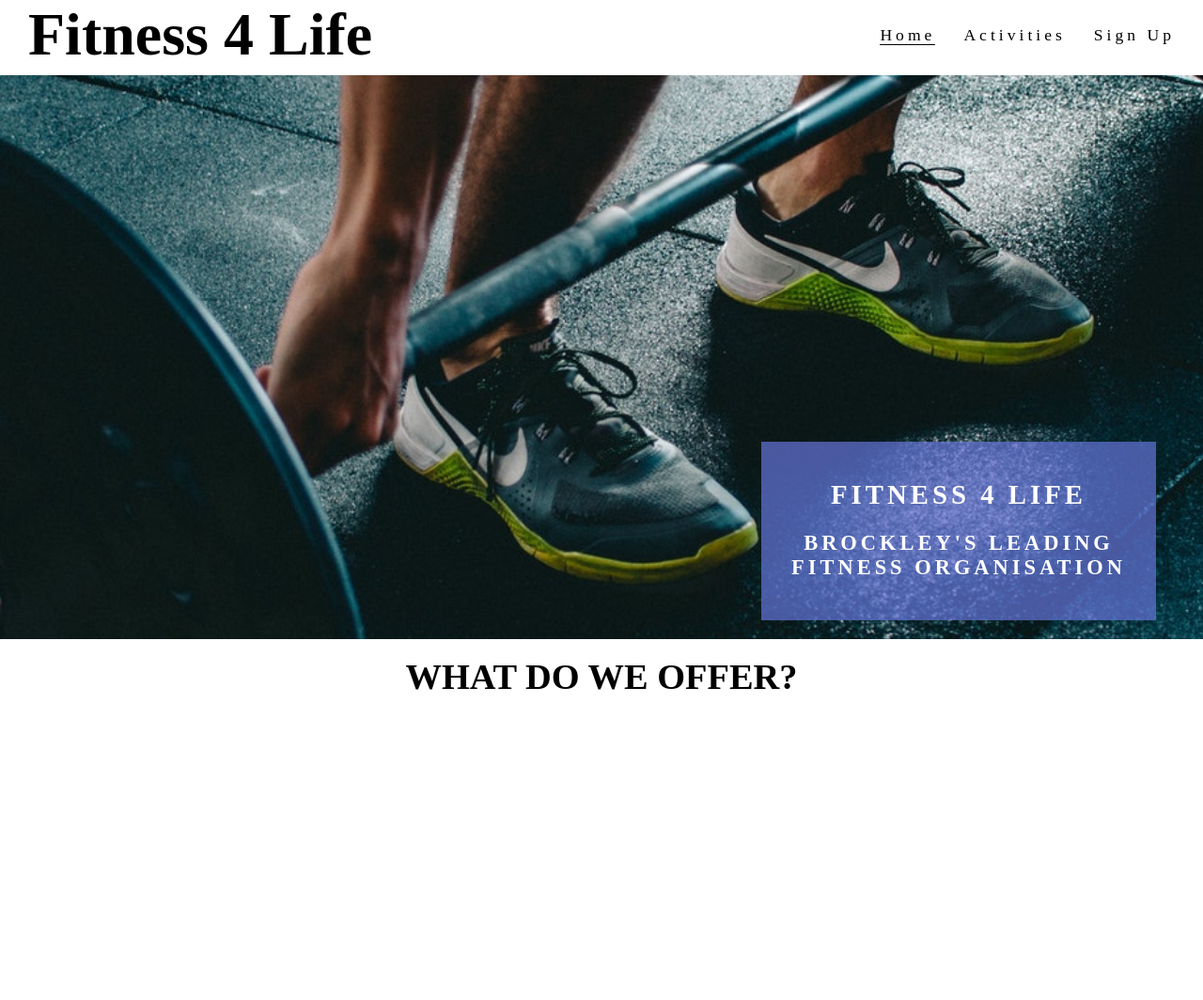
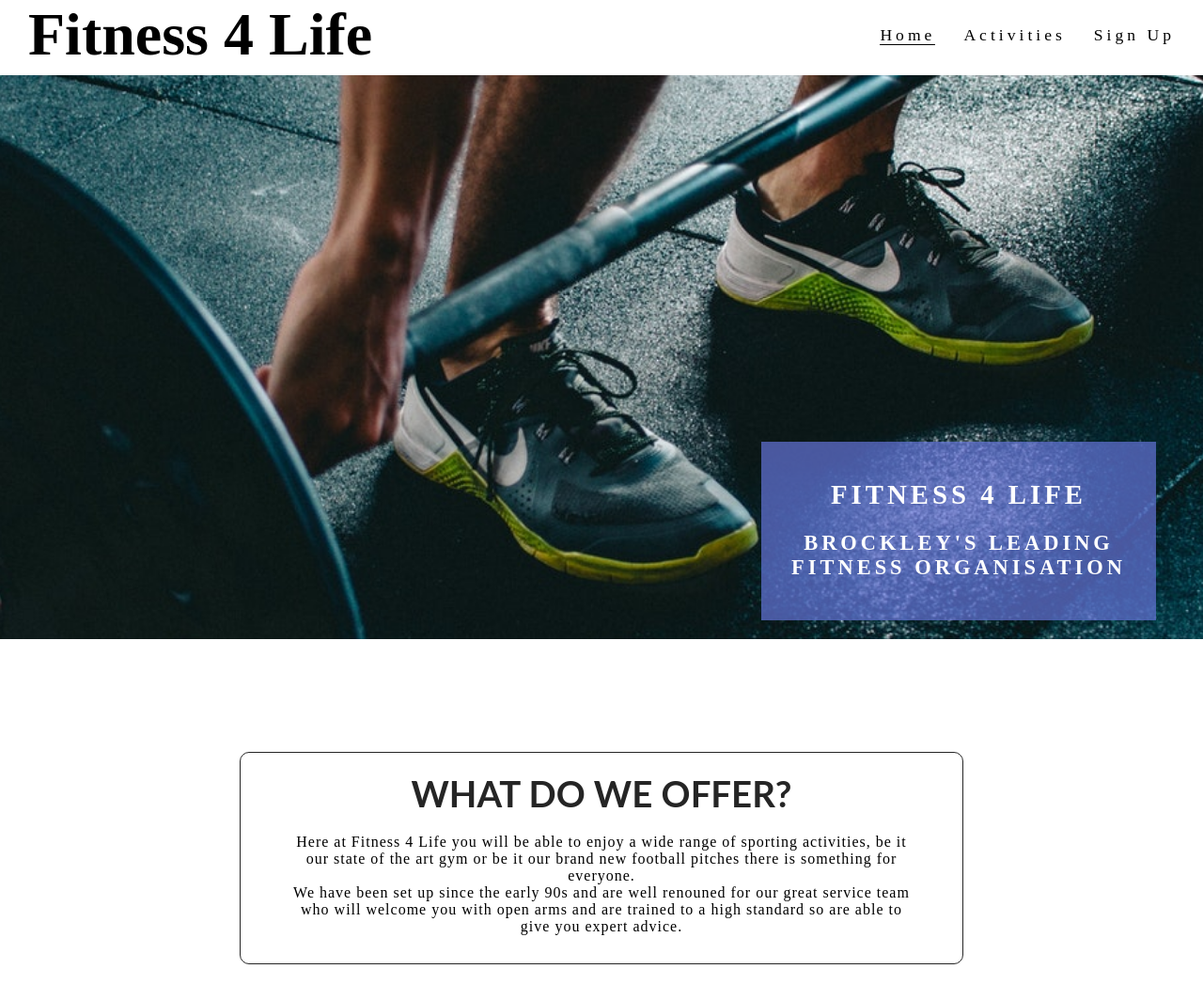
Before and after one commit to Chrisloufa/Fitness4life, a plain HTML site: page index.html in a window 1280 px wide. Shown: the whole page at 94% size. Before the commit the page ends 800 px from the top, so only its background shows below. Drawn offline with Linux system fonts and the light colour scheme; a web font is replaced by a local one.

Commit message:
add paragraph to h2 section with description of company and create a solid border with rounded edges

```diff
--- a/assets/css/style.css
+++ b/assets/css/style.css
@@ -102,8 +102,48 @@ header {
     position: absolute;
 }
 
+#about-us {
+    margin-top: 8%;
+    margin-bottom: 8%;
+    text-align: center;
+
+}
+
+#about-us div {
+    width: 60%;
+    display: inline-block;
+    border: 1px solid #252525;
+    border-radius: 10px;
+
+}
+
+#about-us h2 {
+    text-align: center;
+    font-family:Lato,sans-serif;
+    text-transform: uppercase;
+    color: #252525;
+    padding-top: 20px;
+    padding-bottom: 20px;
+
+}
+
+.about {
+    text-align: center;
+    padding: 0px 50px 30px 50px;
+    letter-spacing: 1px;
+
+}
+
 #banner {
     text-transform: uppercase;
     text-align: center;
     font-size: 240%;
 }
+
+
+.maps {
+  display: block;
+  margin-left: auto;
+  margin-right: auto;
+  width: 50%;
+}
--- a/index.html
+++ b/index.html
@@ -14,7 +14,7 @@
             <h1 id="logo">Fitness 4 Life</h1>
         </a>
         <nav>
-            <ul id="menu">
+            <ul id="menu" class="nav-links">
                 <li>
                     <a href="signup.html">Sign Up</a>
                 </li>
@@ -37,9 +37,18 @@
         </div>
     </section>
         <br>
-    <section>
-        <h2 id="banner">What Do We Offer?</h2>
+    <section id="about-us">
+        <div>
+            <h2 id="banner" >What Do We Offer?</h2>
+            <p id="content" class="about">Here at Fitness 4 Life you will be able to enjoy a wide range of sporting activities,
+                            be it our state of the art gym or be it our brand new football pitches there is something for everyone.
+                            <br>
+                            We have been set up since the early 90s and are well renouned for our great service team who will welcome
+                            you with open arms and are trained to a high standard so are able to give you expert advice.</p>
+        </div>
     </section>
+
+    <iframe src="https://www.google.com/maps/embed?pb=!1m18!1m12!1m3!1d2485.8953895506615!2d-0.028033084231754525!3d51.46007707962736!2m3!1f0!2f0!3f0!3m2!1i1024!2i768!4f13.1!3m3!1m2!1s0x487603cceaf69c1d%3A0x8bfd6de0825c8cc4!2sHilly%20fields!5e0!3m2!1sen!2suk!4v1635247012574!5m2!1sen!2suk" width="600" height="450" style="border:0;" allowfullscreen="" loading="lazy" class="maps"></iframe>
 
 
 
```
